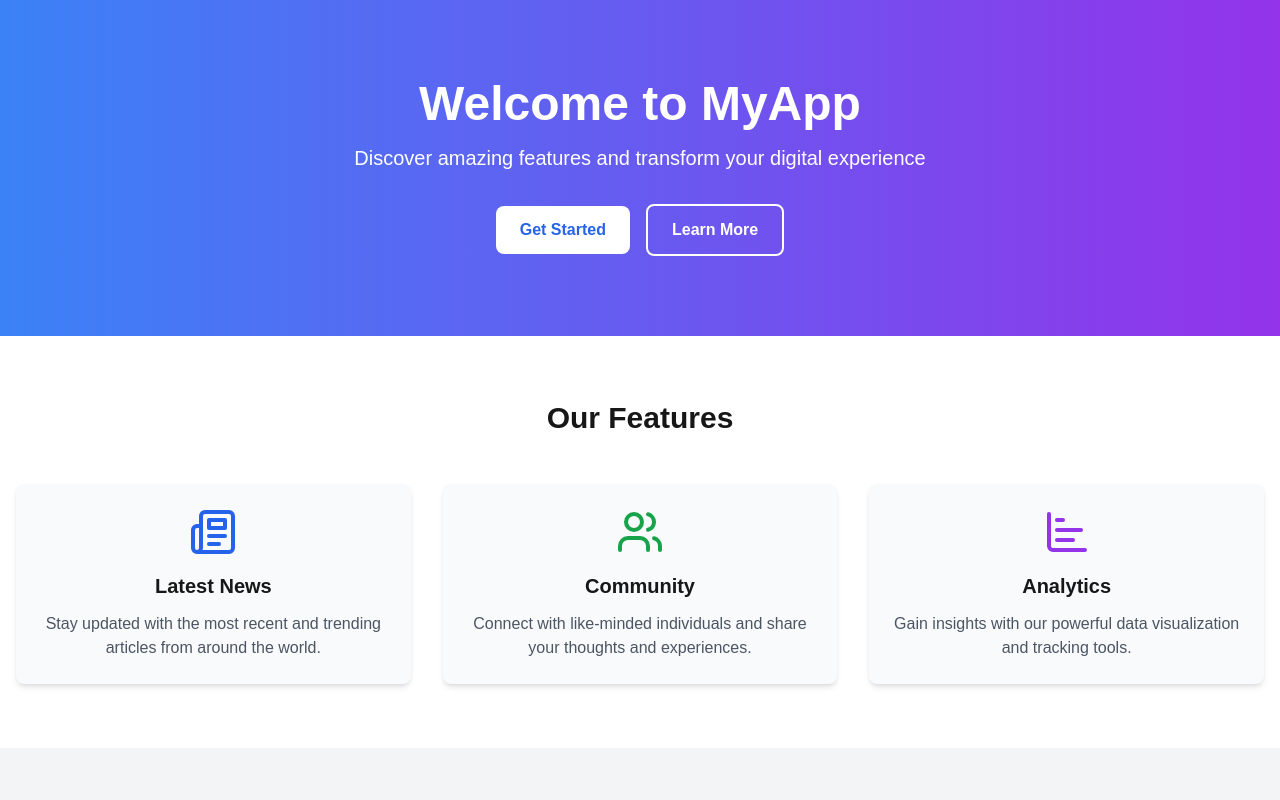
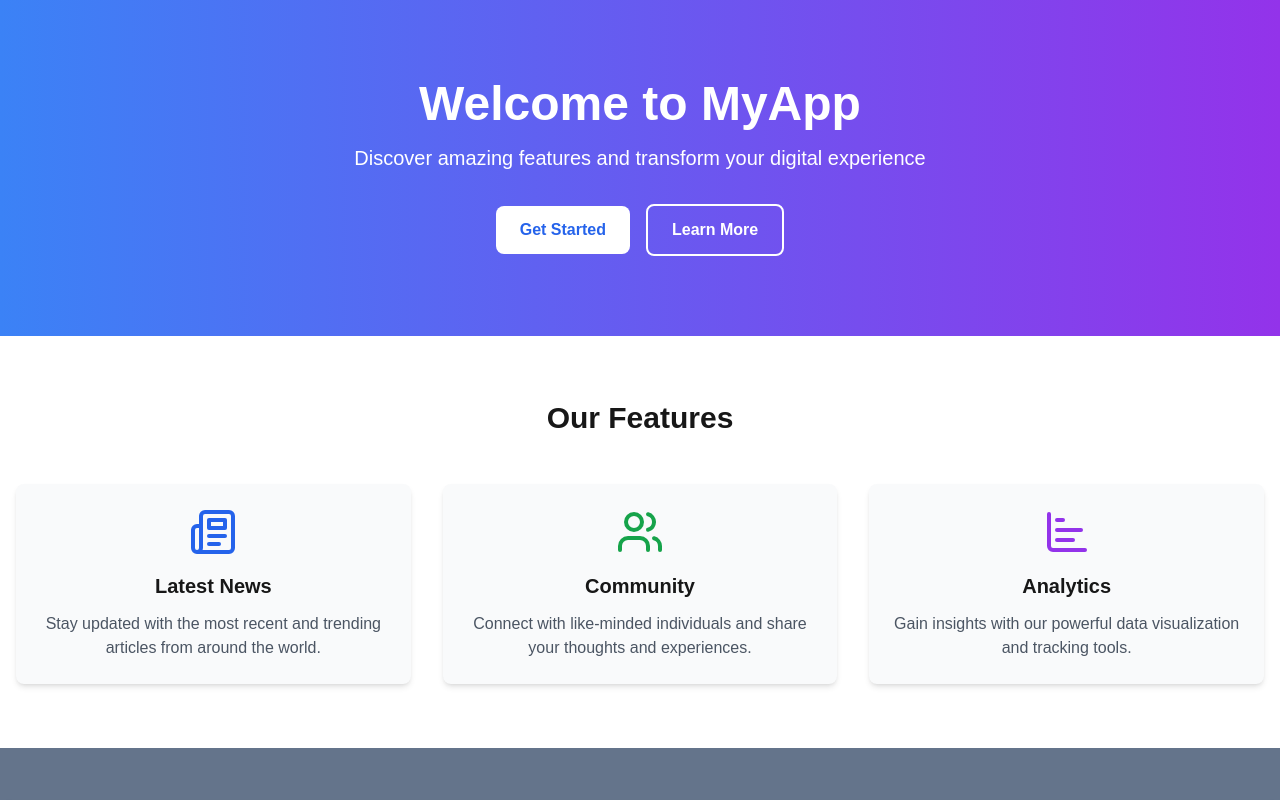
Before and after one commit to Kavi8428/my-first-next-project, a Next.js app: page /about in a window 1280 px wide. Shown: the top 800 px of the page. Built offline with nearby package versions, Linux system fonts and the light colour scheme.

Commit message:
Change about/app.js

```diff
--- a/app/about/page.js
+++ b/app/about/page.js
@@ -21,7 +21,7 @@ export default function HomePage() {
   ];
 
   return (
-    <div className="min-h-screen bg-gray-100 flex flex-col">
+    <div className="min-h-screen bg-slate-500 flex flex-col">
       {/* Navigation */}
 
 
```
